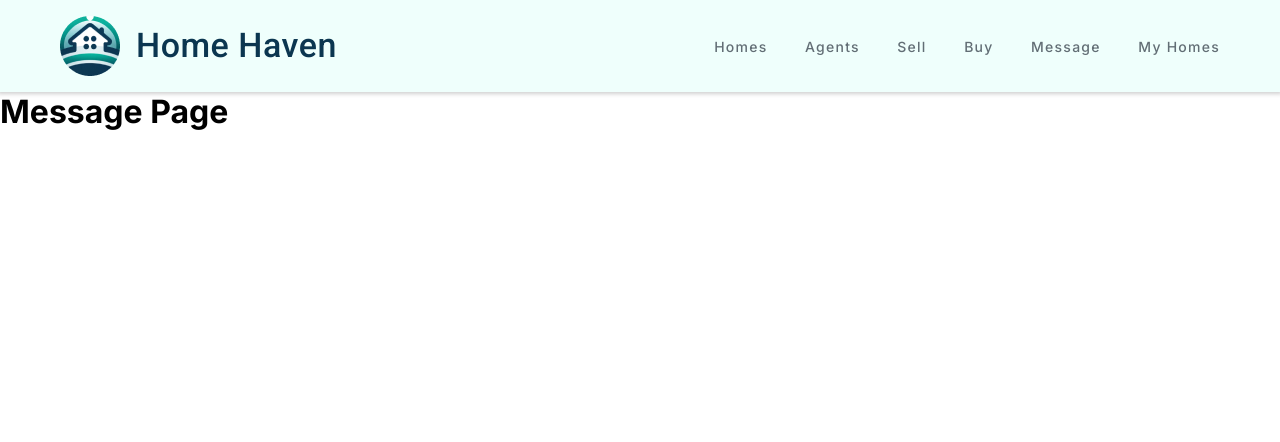
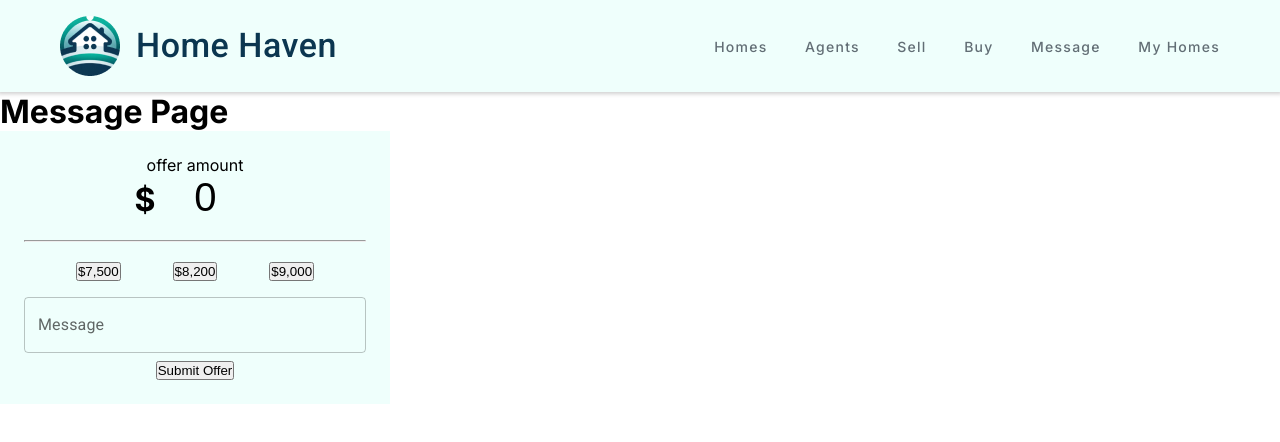
Before and after one commit to redjackfred/Home-Haven, a Next.js app: page /message in a window 1280 px wide. Shown: the top 442 px of the page. Built offline with nearby package versions, Linux system fonts and the light colour scheme; no server answers; the database is empty.

Commit message:
initial Offer component

```diff
--- /dev/null
+++ b/src/app/components/offer/Offer.module.css
@@ -0,0 +1,43 @@
+.container {
+  display: flex;
+  width: 390px;
+  flex-flow: column nowrap;
+  justify-content: center;
+  align-items: center;
+  background-color: #EFFFFC;
+  padding: 24px;
+}
+
+.offerAmount {
+  display: flex;
+  width: 100%;
+  flex-flow: column nowrap;
+  justify-content: center;
+  align-items: center;
+  background-color: #EFFFFC;
+}
+
+.offerInput {
+  font-size: 40px;
+  text-align: center;
+  width: 100px;
+  border: none;
+  background-color: #EFFFFC;
+}
+
+.offerInput::-webkit-outer-spin-button,
+.offerInput::-webkit-inner-spin-button {
+  -webkit-appearance: none;
+  margin: 0;
+}
+
+.offerInput:focus {
+  outline: none;
+}
+
+.buttonContainer {
+  display: flex;
+  justify-content: space-evenly;
+  width: 100%;
+  background-color: #EFFFFC;
+}
--- /dev/null
+++ b/src/app/components/offer/Offer.tsx
@@ -0,0 +1,77 @@
+"use client";
+import { useState } from "react";
+import AssetCard from "../assetCard/assetCard";
+import { HomeType } from "@/app/utils/data";
+import { TextField } from "@mui/material";
+import styles from "./Offer.module.css";
+
+export default function Offer({ home }: { home: HomeType }) {
+  const [offerPrice, setOfferPrice] = useState(0);
+  const [message, setMessage] = useState("");
+
+  return (
+    <div className={styles.container}>
+      {home && (
+        <AssetCard
+          imgData={home.image_url[0]}
+          imgAlt="Placeholder Image"
+          date="4 Feb, 2024"
+          price={home.price.toString()}
+          numberOfBedrooms={home.bedrooms}
+          numberOfBaths={home.bathrooms}
+          numberOfSqft={home.square_feet.toString()}
+          address={home.address}
+          key={home._id}
+          zipCode={home.zip_code}
+          city={home.city}
+        />
+      )}
+      <div className={styles.offerAmount}>
+        <p>offer amount</p>
+        <h1>
+          $
+          <input
+            type="text"
+            pattern="[0-9]*"
+            className={styles.offerInput}
+            value={offerPrice}
+            onChange={(e) => {
+              if (
+                Number(e.target.value) >= 0 &&
+                Number(e.target.value) <= Number.MAX_VALUE
+              ) {
+                setOfferPrice(Number(e.target.value));
+              }
+            }}
+          />
+        </h1>
+      </div>
+      <hr
+        style={{
+          width: "100%",
+          height: "1px",
+          backgroundColor: "black",
+          margin: "20px 0",
+        }}
+      />
+      <div className={styles.buttonContainer}>
+        <button onClick={() => setOfferPrice(7500)}>$7,500</button>
+        <button onClick={() => setOfferPrice(8200)}>$8,200</button>
+        <button onClick={() => setOfferPrice(9000)}>$9,000</button>
+      </div>
+
+      <TextField
+        id="outlined-multiline-flexible"
+        label="Message"
+        placeholder="Add a message to your proposal"
+        multiline
+        maxRows={4}
+        fullWidth
+        margin="normal"
+        value={message}
+        onChange={(e) => setMessage(e.target.value)}
+      />
+      <button>Submit Offer</button>
+    </div>
+  );
+}
--- a/src/app/message/page.js
+++ b/src/app/message/page.js
@@ -1,10 +1,28 @@
-import SidebarHeader from "../components/sidebar/sidebarHeader";
+"use client";
+import { useEffect, useState } from "react";
+import Offer from "../components/offer/Offer";
 
 export default function Message() {
-    return(
-        <div>
-            <h1>Message Page</h1>
-        </div>
+  const [homes, setHomes] = useState([]);
 
-    )
+  const getHomes = async () => {
+    try {
+      const res = await fetch("/api");
+      const data = await res.json();
+      setHomes(data);
+    } catch (e) {
+      console.error(e);
+    }
+  };
+
+  useEffect(() => {
+    getHomes();
+  }, []);
+
+  return (
+    <div>
+      <h1>Message Page</h1>
+      <Offer home={homes[23]} />
+    </div>
+  );
 }
```
